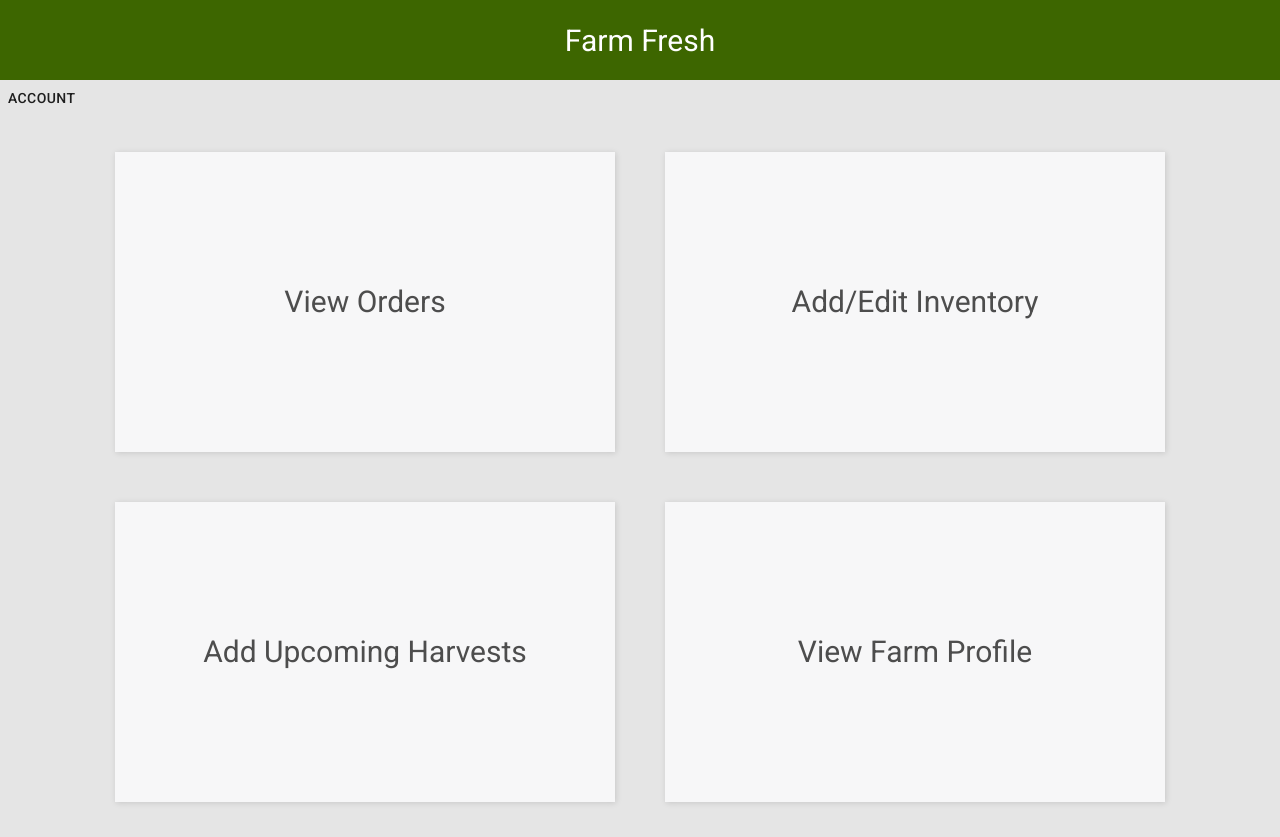
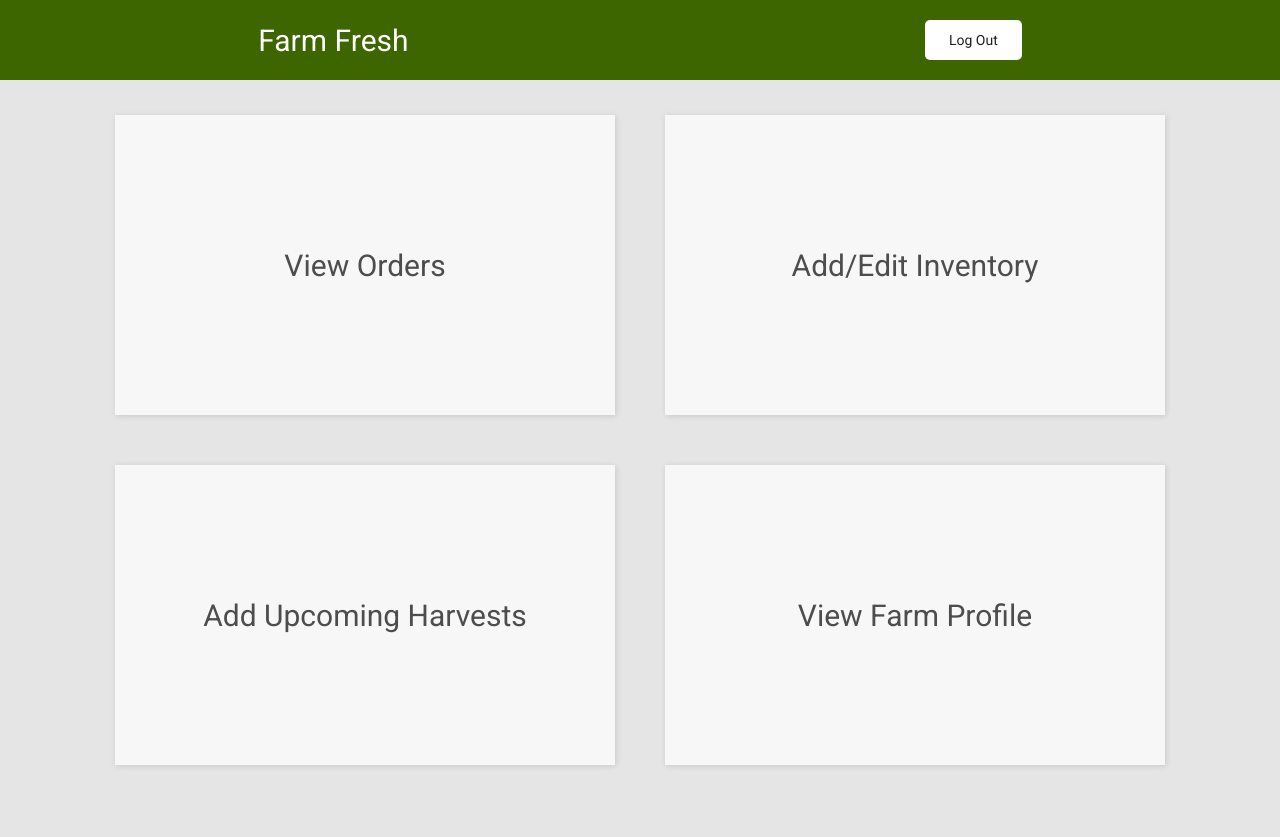
Before and after one commit to Code4Blessings/FarmFreshApp, a React (Create React App) app: page /farmer/dashboard in a window 1280 px wide. After the commit the page ends 800 px from the top, so only its background shows below. Built offline with nearby package versions, Linux system fonts and the light colour scheme; sample sign-in values are in the browser's storage.

Commit message:
added invalid credential error to sign in pages and added log out button on private pages

```diff
--- a/src/App.css
+++ b/src/App.css
@@ -18,6 +18,42 @@
 	font-size: 30px;
 	font-weight: 400;
 	color: #FFFFFF;
+}
+
+/* header with log out */
+
+.header-with-log-out {
+	height: 10vh;
+	background: #3d6600;
+	display: flex;
+	justify-content: space-around;
+	align-items: center;
+}
+
+.header-with-log-out a {
+	text-decoration: none;
+}
+
+.header-with-log-out a h1 {
+	font-family: 'Roboto', sans-serif;
+	font-size: 30px;
+	font-weight: 400;
+	color: #FFFFFF;
+}
+
+.log-out-button {
+	padding: 0.75rem 1.5rem;
+	background: #FFFFFF;
+	border: none;
+	border-radius: 5px;
+	font-family: 'Roboto', sans-serif;
+	font-size: 14px;
+	color: #202020;
+	cursor: pointer;
+}
+
+.log-out-button:hover {
+	opacity: 0.9;
 }
 
 /* initial sign in page */
@@ -102,6 +138,12 @@
 	text-decoration: none;
 }
 
+/* for some reason i need an important tag, maybe look into? something to do with specificity */
+.sign-in-error {
+	font-size: 14px !important;
+	color: red !important;
+}
+
 .farmer-and-shopper-sign-in-page-section p {
 	font-family: 'Roboto', sans-serif;
 	color: #3d6600;
@@ -181,15 +223,6 @@
 	font-size: 30px;
 	color: #4D4D4D;
 	cursor: pointer;
-}
-
-.log-out {
-	text-decoration: none;
-	font-family: 'Roboto', sans-serif;
-	color: #FFFFFF;
-	position: absolute;
-	top: 32px;
-	right: 32px;
 }
 
 /********************************* FARMER INVENTORY PAGE **************************************************/
--- a/src/App.js
+++ b/src/App.js
@@ -32,7 +32,6 @@ function App() {
 				<PrivateRoute path='/farmer/dashboard' component={FarmerHomepage}/>
 				<PrivateRoute path='/farmer/inventory' component={FarmerEditInventory}/>
 			</FarmerEditInventoryContext.Provider>
-
 		</>
 	);
 }
--- a/src/components/FarmerEditInventory.js
+++ b/src/components/FarmerEditInventory.js
@@ -4,6 +4,8 @@ import Header from './Header';
 import axios from 'axios';
 import { Link } from 'react-router-dom';
 import { axiosWithAuth } from '../utils/axiosWithAuth';
+import HeaderWithLogOut from './HeaderWithLogOut';
+
 // validating form
 const validate = ({ item_name, quantity }) => {
 	const errors = {};
@@ -31,10 +33,7 @@ const AddInventory = () => {
 
 	return (
 		<div>
-			<Header />
-			<Link className='log-out' to='/' onClick={() => localStorage.removeItem('token')}>
-				Log Out
-			</Link>
+			<HeaderWithLogOut/>
 			<section className='inventory-container'>
 				<h2>Add/Edit Inventory</h2>
 
--- a/src/components/FarmerHomepage.js
+++ b/src/components/FarmerHomepage.js
@@ -1,21 +1,19 @@
 import React from 'react';
 import {Link} from 'react-router-dom';
-import Header from './Header';
-import MenuButton from './MenuButton';
+import HeaderWithLogOut from './HeaderWithLogOut';
 
 const FarmerHomepage = () => {
 	return (
 		<div>
-			<Header/>
-			<MenuButton className="log-out"/>
+			<HeaderWithLogOut/>
 			<div className='homepage-container'>
 				<div className='homepage-row'>
-					<Link><button>View Orders</button></Link>
+					<Link to='#'><button>View Orders</button></Link>
 					<Link to='/farmer/inventory'><button>Add/Edit Inventory</button></Link>
 				</div>
 				<div className='homepage-row'>
-					<Link><button>Add Upcoming Harvests</button></Link>
-					<Link><button>View Farm Profile</button></Link>
+					<Link to='#'><button>Add Upcoming Harvests</button></Link>
+					<Link to='#'><button>View Farm Profile</button></Link>
 				</div>
 			</div>
 		</div>
--- a/src/components/FarmerSignInPage.js
+++ b/src/components/FarmerSignInPage.js
@@ -1,10 +1,12 @@
-import React from 'react';
+import React, {useState} from 'react';
 import { Link } from 'react-router-dom';
 import Header from './Header';
 import { Formik, Form, Field } from 'formik';
 import { axiosWithAuth } from '../utils/axiosWithAuth';
 
 const FarmerSignInPage = (props) => {
+	const [error, setError] = useState('');
+
 	return (
 		<div>
 			<Header />
@@ -27,6 +29,9 @@ const FarmerSignInPage = (props) => {
 							})
 							.catch((error) => {
 								console.log(error);
+								if (error) {
+									setError('Wrong email or password');
+								};
 							});
 					}}
 				>
@@ -41,6 +46,7 @@ const FarmerSignInPage = (props) => {
 								<div className='input-container'>
 									<label htmlFor='password'>Password</label>
 									<Field name='password' type='password' placeholder='Enter Password' />
+									<p className='sign-in-error'>{error}</p>
 								</div>
 
 								<button className='farmer-sign-in-button button-spacing' type='submit'>
--- /dev/null
+++ b/src/components/HeaderWithLogOut.js
@@ -0,0 +1,13 @@
+import React from 'react';
+import {Link} from 'react-router-dom';
+
+const HeaderWithLogOut = () => {
+    return (
+        <section className='header-with-log-out'>
+            <Link to='/'><h1>Farm Fresh</h1></Link>
+            <Link to='/' onClick={() => localStorage.removeItem('token')}><button className='log-out-button'>Log Out</button></Link>
+        </section>
+    )
+};
+
+export default HeaderWithLogOut;
--- a/src/components/MenuButton.css
+++ /dev/null
@@ -1,4 +0,0 @@
-.btn-line {
-    color: white;
-
-}
--- a/src/components/MenuButton.js
+++ /dev/null
@@ -1,38 +0,0 @@
-import React from 'react';
-import Button from '@material-ui/core/Button';
-import Menu from '@material-ui/core/Menu';
-import MenuItem from '@material-ui/core/MenuItem';
-import "./MenuButton.css";
-import {Link} from 'react-router-dom';
-export default function MenuButton() {
-  const [anchorEl, setAnchorEl] = React.useState(null);
-
-  const handleClick = event => {
-    setAnchorEl(event.currentTarget);
-  };
-
-  const handleClose = () => {
-    setAnchorEl(null);
-  };
-
-  return (
-    <div>
-      <Button className="btn-line" aria-controls="simple-menu" aria-haspopup="true" onClick={handleClick}>
-       Account
-      </Button>
-      <Menu
-        id="simple-menu"
-        anchorEl={anchorEl}
-        keepMounted
-        open={Boolean(anchorEl)}
-        onClose={handleClose}
-      >
-      <Link to ='/'>
-        <MenuItem onClick={() => localStorage.removeItem('token')} >Logout</MenuItem>
-    </Link>
-
-
-      </Menu>
-    </div>
-  );
-}
--- a/src/components/ShopperHomepage.js
+++ b/src/components/ShopperHomepage.js
@@ -1,11 +1,11 @@
 import React from 'react';
 import {Link} from 'react-router-dom';
-import Header from './Header';
+import HeaderWithLogOut from './HeaderWithLogOut';
 
 const ShopperHomepage = () => {
 	return (
 		<div>
-			<Header/>
+			<HeaderWithLogOut/>
 			{/* log out button needed here */}
 			<div className='shopper-homepage-container'>
 				<h2>Choose Your Farm:</h2>
--- a/src/components/ShopperSignInPage.js
+++ b/src/components/ShopperSignInPage.js
@@ -1,10 +1,12 @@
-import React from 'react';
+import React, {useState} from 'react';
 import { Link } from 'react-router-dom';
 import Header from './Header';
 import { Formik, Form, Field } from 'formik';
 import { axiosWithAuth } from '../utils/axiosWithAuth';
 
 const ShopperSignInPage = (props) => {
+	const [error, setError] = useState('');
+
 	return (
 		<div>
 			<Header />
@@ -27,6 +29,9 @@ const ShopperSignInPage = (props) => {
 							})
 							.catch((error) => {
 								console.log(error);
+								if (error) {
+									setError('Wrong email or password');
+								};
 							});
 					}}
 				>
@@ -37,10 +42,10 @@ const ShopperSignInPage = (props) => {
 									<label htmlFor='username'>Farm Fresh ID</label>
 									<Field name='username' type='text' placeholder='Enter Farm Fresh ID' />
 								</div>
-
 								<div className='input-container'>
 									<label htmlFor='password'>Password</label>
 									<Field name='password' type='password' placeholder='Enter Password' />
+									<p className='sign-in-error'>{error}</p>
 								</div>
 
 								<button className='farmer-sign-in-button button-spacing' type='submit'>
--- a/src/components/ShopperViewInventory.js
+++ b/src/components/ShopperViewInventory.js
@@ -2,12 +2,13 @@ import React from 'react';
 import Header from './Header';
 import {Link} from 'react-router-dom';
 import pumpkin from '../pumpkin.png';
+import HeaderWithLogOut from './HeaderWithLogOut';
 
 const ShopperViewInventory = () => {
     // get request will store data in state, i think, and disburse that data everywhere in this file
     return (
         <div>
-            <Header/>
+            <HeaderWithLogOut/>
             <div className='shopper-view-inventory-container'>
                 <Link to='/shopper/dashboard'>go back</Link>
                 <h2>Shane Farms</h2>
```
